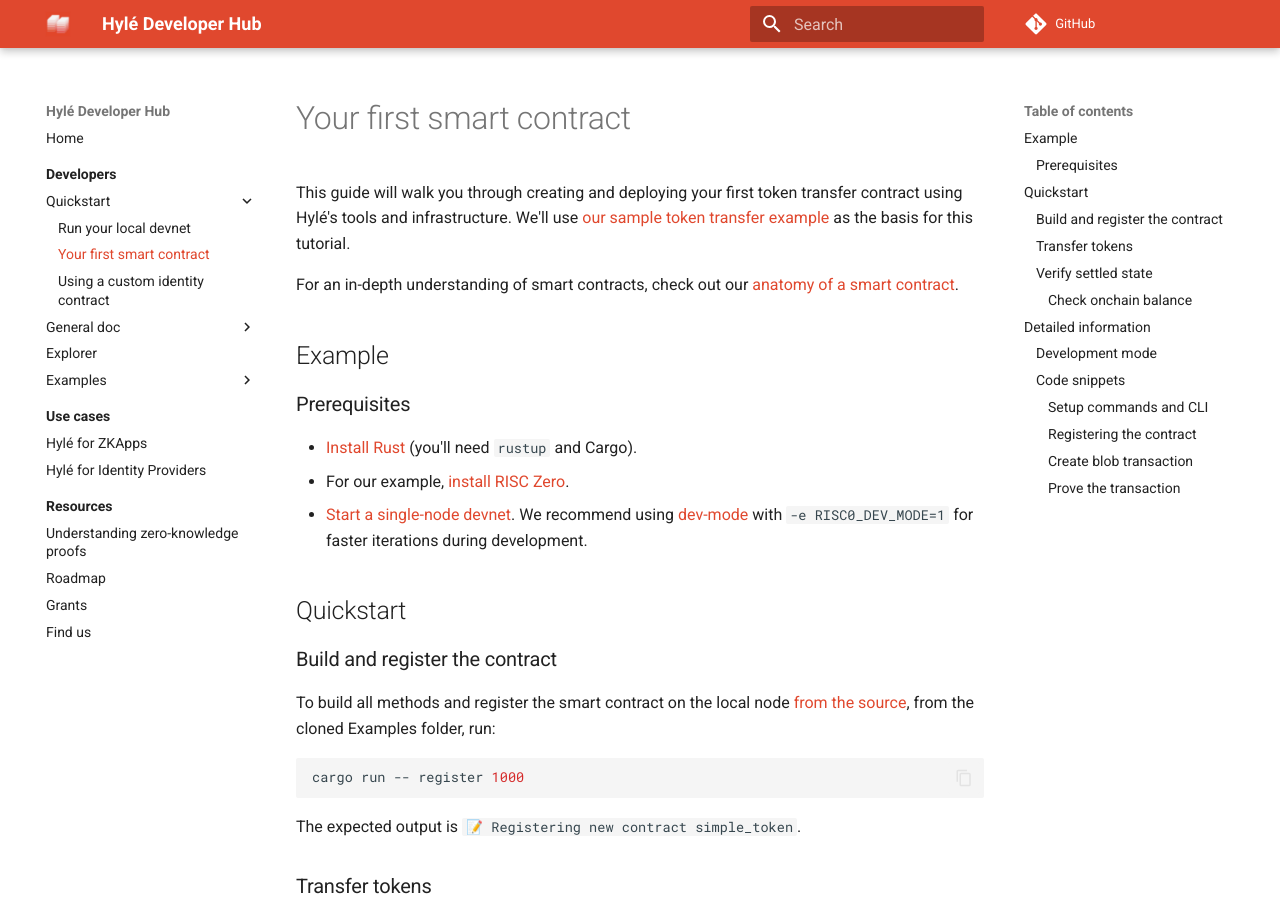
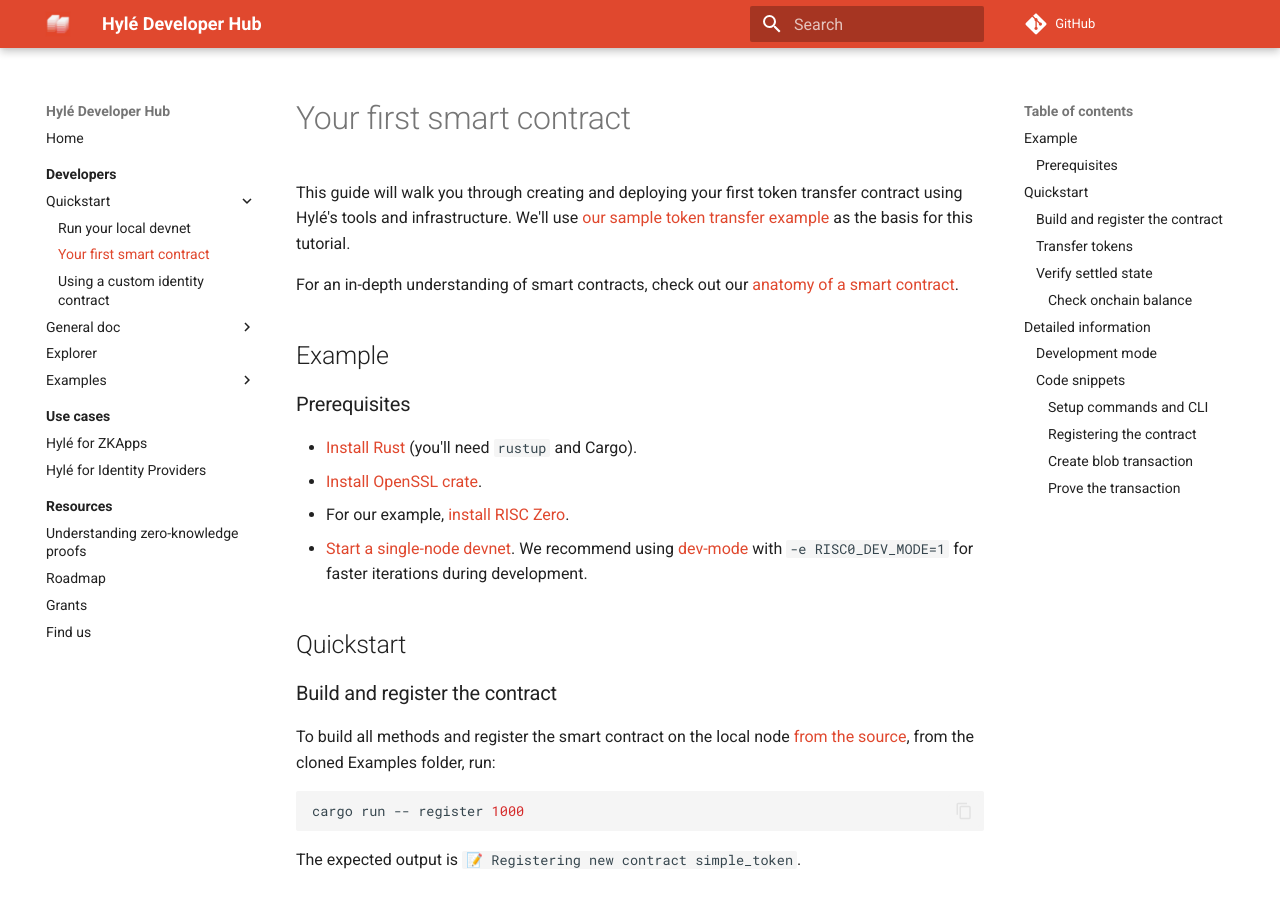
Before and after one commit to Hyle-org/devhub-hyle, an MkDocs documentation site: the page built from docs/developers/quickstart/your-first-smart-contract.md, in a window 1280 px wide and 900 px high. Built offline with MkDocs 1.6.1 and Material for MkDocs 9.7.7, drawn with Linux system fonts in a browser that asks for light colours; comment, search, counter and statistics services are not loaded.

Commit message:
add: install openssl

```diff
--- a/docs/developers/quickstart/your-first-smart-contract.md
+++ b/docs/developers/quickstart/your-first-smart-contract.md
@@ -9,6 +9,7 @@
 ### Prerequisites
 
 - [Install Rust](https://www.rust-lang.org/tools/install) (you'll need `rustup` and Cargo).
+- [Install OpenSSL crate](https://crates.io/crates/openssl).
 - For our example, [install RISC Zero](https://dev.risczero.com/api/zkvm/install).
 - [Start a single-node devnet](./devnet.md). We recommend using [dev-mode](https://dev.risczero.com/api/generating-proofs/dev-mode) with `-e RISC0_DEV_MODE=1` for faster iterations during development.
 
```
Also changed, not shown: docs/developers/quickstart/custom-identity-contract.md (+1 -0 lines).
